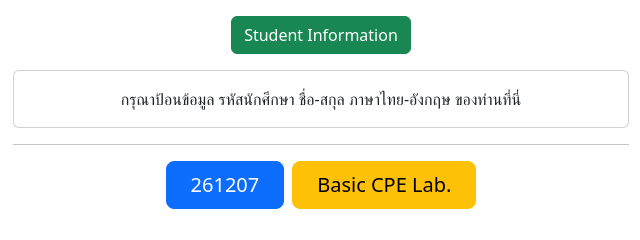
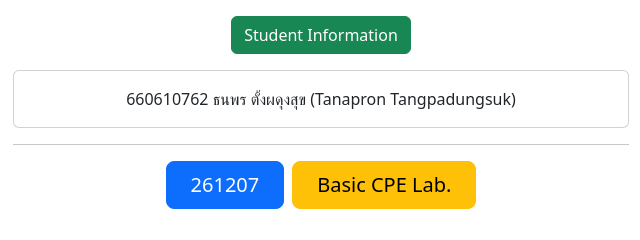
Before and after one commit to cpe207/lab01-xtxme, a plain HTML site: page index.html in a window 1280 px wide. Both pictures are taken after a click on the button "Student Information". Shown: the part 515-755 px from the top of the page, 319-959 px from the left. Drawn offline with nearby package versions, Linux system fonts and the light colour scheme.

Commit message:
Insert my name and student ID

```diff
--- a/index.html
+++ b/index.html
@@ -50,8 +50,7 @@
           </p>
           <div class="collapse" id="collapseExample">
             <div class="card card-body">
-              กรุณาป้อนข้อมูล รหัสนักศึกษา ชื่อ-สกุล ภาษาไทย-อังกฤษ
-              ของท่านที่นี่
+              660610762 ธนพร ตั้งผดุงสุข (Tanapron Tangpadungsuk)
             </div>
           </div>
         </div>
```
